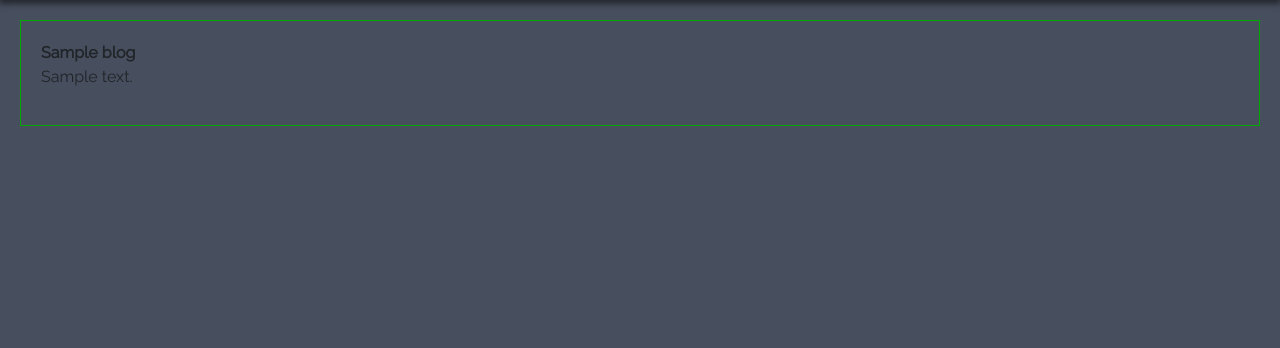
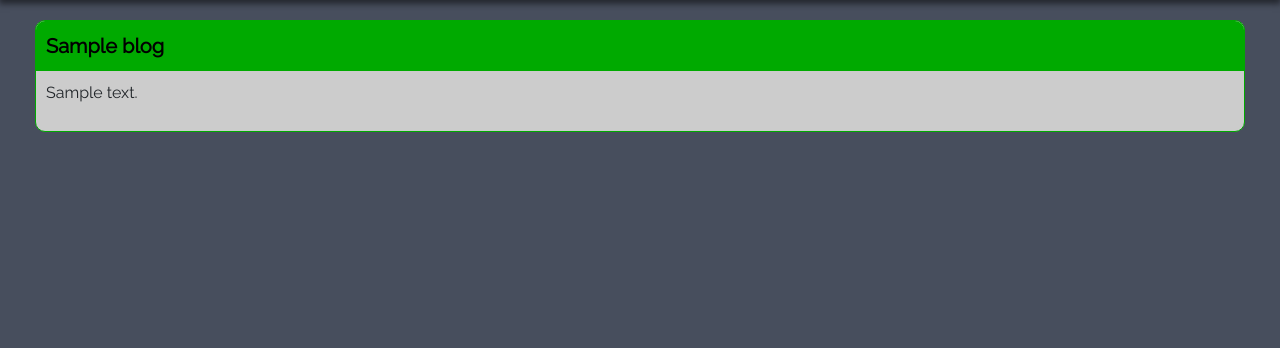
Before and after one commit to stiophan0309/sah-milestone3, a Flask app: page /blog in a window 1280 px wide. Shown: the part 72-420 px from the top of the page. Run offline with Flask 2, Linux system fonts and the light colour scheme; a database or web service that is not in the repository returns one stand-in record (values such as "Sample title"); some libraries are stand-ins or nearby versions; some web fonts are replaced.

Commit message:
Added styling and grid layout to blog posts on blog.html

```diff
--- a/static/css/style.css
+++ b/static/css/style.css
@@ -77,6 +77,7 @@ box-shadow: 0px 3px 6px 1px rgba(0,0,0,0.5);
 * {
   box-sizing: border-box;
 }
+/* Education Page */
 
 /* The actual timeline (the vertical ruler) */
 .timeline {
@@ -270,9 +271,20 @@ box-shadow: 0px 3px 6px 1px rgba(0,0,0,0.5);
 /* Blog.html */
 
 .blog-post {
-    padding: 20px;
     border: 1px solid #0a0;
     margin: 20px;
+    border-radius: 10px;
+    background-color: #ccc;
+    overflow: hidden;
+}
+.blog-title {
+    background-color: #0a0;
+    color: #000;
+    padding: 10px;
+    font-size: 1.25em;
+}
+.blog-content {
+    padding: 10px;
 }
 
 #create {
--- a/templates/blog.html
+++ b/templates/blog.html
@@ -5,12 +5,20 @@
 
 {% for blog in entry %}
 
-<div class="blog-post">
-<strong>{{blog.blog_title}}</strong>
-<p>{{blog.blog_content}}</p>
-</div>
-
-
+<section class="container-fluid">
+    <div class="row">
+        <div class="col-sm-12">
+            <div class="blog-post">
+                <div class="blog-title">
+                    <strong>{{blog.blog_title}}</strong>
+                </div>
+                <div class="blog-content">
+                    <p>{{blog.blog_content}}</p>
+                </div>
+            </div>
+        </div>
+    </div>
+</section>
 
 {% endfor %}
 {% endblock %}
```
